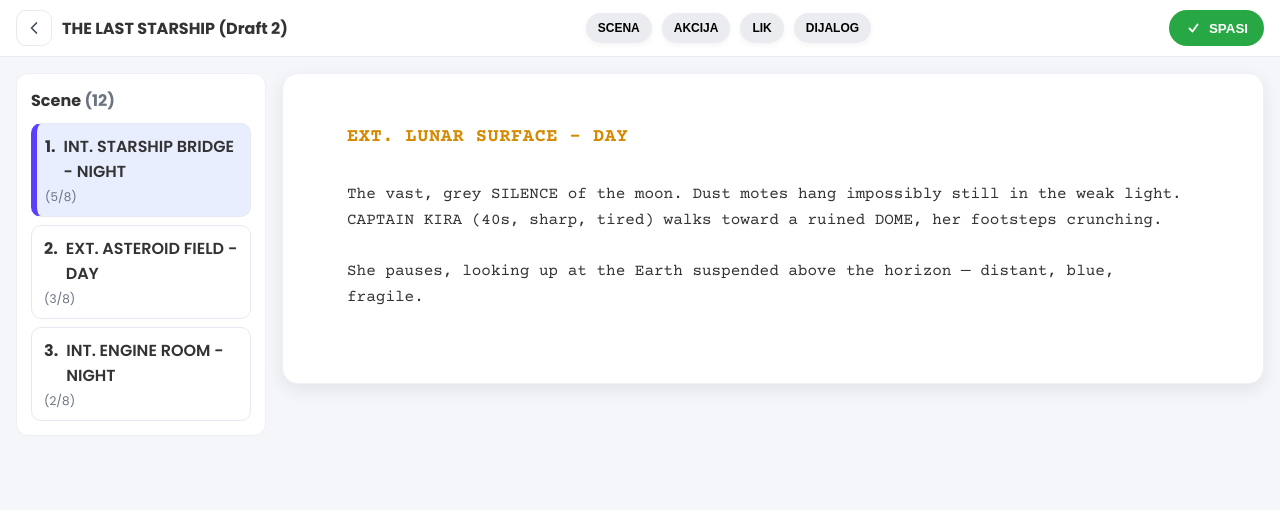
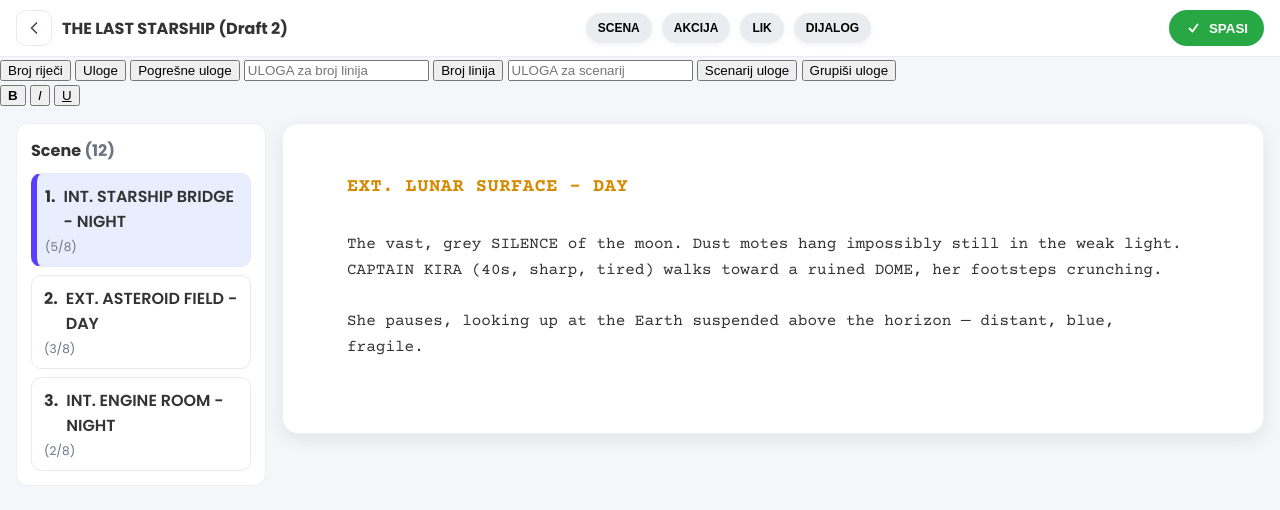
Before and after one commit to rMujcinovic/ScenarijPro-app, a plain HTML site: page html/writing.html in a window 1280 px wide. Drawn offline with nearby package versions, Linux system fonts and the light colour scheme; files that its build step writes are made by us from their sources.

Commit message:
feat(UI): prosiri writing stranicu alatnim trakama i editorom

```diff
--- a/html/writing.html
+++ b/html/writing.html
@@ -1,5 +1,6 @@
 <!DOCTYPE html>
 <html lang="bs">
+
 <head>
   <meta charset="utf-8">
   <meta name="viewport" content="width=device-width, initial-scale=1">
@@ -9,8 +10,7 @@
   <link rel="preconnect" href="https://fonts.gstatic.com" crossorigin>
   <link
     href="https://fonts.googleapis.com/css2?family=Inter:wght@400;600;700&family=Poppins:wght@400;600;700&family=Courier+Prime:wght@400;700&display=swap"
-      rel="stylesheet"
-    >
+    rel="stylesheet">
 
   <link rel="stylesheet" href="writing.css">
 </head>
@@ -19,20 +19,9 @@
   <header class="topbar">
     <div class="left">
       <button class="icon-btn" aria-label="Nazad">
-          <svg
-            width="20"
-            height="20"
-            viewBox="0 0 24 24"
-            fill="none"
-            aria-hidden="true"
-          >
-            <path
-              d="M15 18l-6-6 6-6"
-              stroke="currentColor"
-              stroke-width="2"
-              stroke-linecap="round"
-              stroke-linejoin="round"
-            ></path>
+        <svg width="20" height="20" viewBox="0 0 24 24" fill="none" aria-hidden="true">
+          <path d="M15 18l-6-6 6-6" stroke="currentColor" stroke-width="2" stroke-linecap="round"
+            stroke-linejoin="round"></path>
         </svg>
       </button>
       <h1 class="project-title">THE LAST STARSHIP (Draft 2)</h1>
@@ -48,13 +37,40 @@
       <button class="save-btn" type="button">
         <span class="save-btn-icon" aria-hidden="true">
           <svg width="16" height="16" viewBox="0 0 16 16" fill="none">
-              <path d="M12.5 4.5l-5 7-3-3" stroke="currentColor" stroke-width="1.8" stroke-linecap="round" stroke-linejoin="round"></path>
+            <path d="M12.5 4.5l-5 7-3-3" stroke="currentColor" stroke-width="1.8" stroke-linecap="round"
+              stroke-linejoin="round"></path>
           </svg>
         </span>
         <span class="save-label">SPASI</span>
       </button>
     </div>
   </header>
+
+  <section class="editor-tools" aria-label="Alati editora">
+    <div class="editor-tools-row">
+      <button id="btnBrojRijeci" type="button">Broj riječi</button>
+      <button id="btnUloge" type="button">Uloge</button>
+      <button id="btnPogresneUloge" type="button">Pogrešne uloge</button>
+
+      <input id="inputUlogaLinije" type="text" placeholder="ULOGA za broj linija" />
+      <button id="btnBrojLinija" type="button">Broj linija</button>
+
+      <input id="inputUlogaScenarij" type="text" placeholder="ULOGA za scenarij" />
+      <button id="btnScenarijUloge" type="button">Scenarij uloge</button>
+
+      <button id="btnGrupeUloga" type="button">Grupiši uloge</button>
+    </div>
+
+    <div class="editor-format-row">
+      <button id="btnBold" type="button"><strong>B</strong></button>
+      <button id="btnItalic" type="button"><em>I</em></button>
+      <button id="btnUnderline" type="button">
+        <span style="text-decoration: underline">U</span>
+      </button>
+    </div>
+  </section>
+
+  <div id="poruke" class="poruke"></div>
 
   <div class="layout">
     <aside class="scenes">
@@ -89,20 +105,26 @@
 
     <main class="editor-wrap">
       <article class="paper">
+        <div id="divEditor" contenteditable="true" class="editor-content">
           <h3 class="scene-heading">EXT. LUNAR SURFACE – DAY</h3>
 
           <p>
-            The vast, grey SILENCE of the moon. Dust motes hang impossibly still
-            in the weak light. CAPTAIN KIRA (40s, sharp, tired) walks toward a
-            ruined DOME, her footsteps crunching.
+            The vast, grey SILENCE of the moon. Dust motes hang impossibly
+            still in the weak light. CAPTAIN KIRA (40s, sharp, tired) walks
+            toward a ruined DOME, her footsteps crunching.
           </p>
 
           <p>
             She pauses, looking up at the Earth suspended above the horizon —
             distant, blue, fragile.
           </p>
+        </div>
       </article>
     </main>
   </div>
+
+  <script src="EditorTeksta.js"></script>
+  <script src="editor.js"></script>
 </body>
+
 </html>
```
Lines whose indentation alone changed are shown as unchanged.
